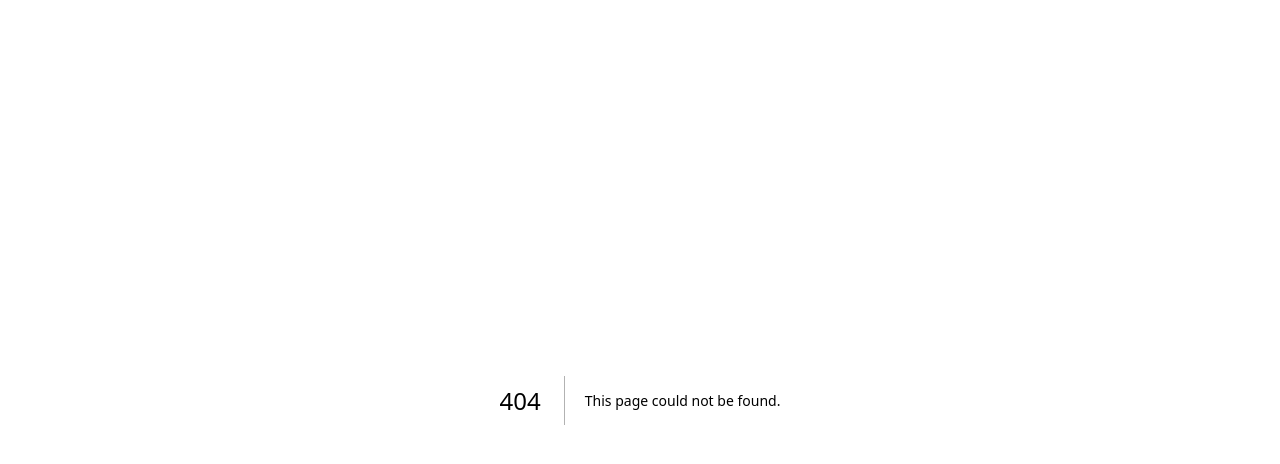
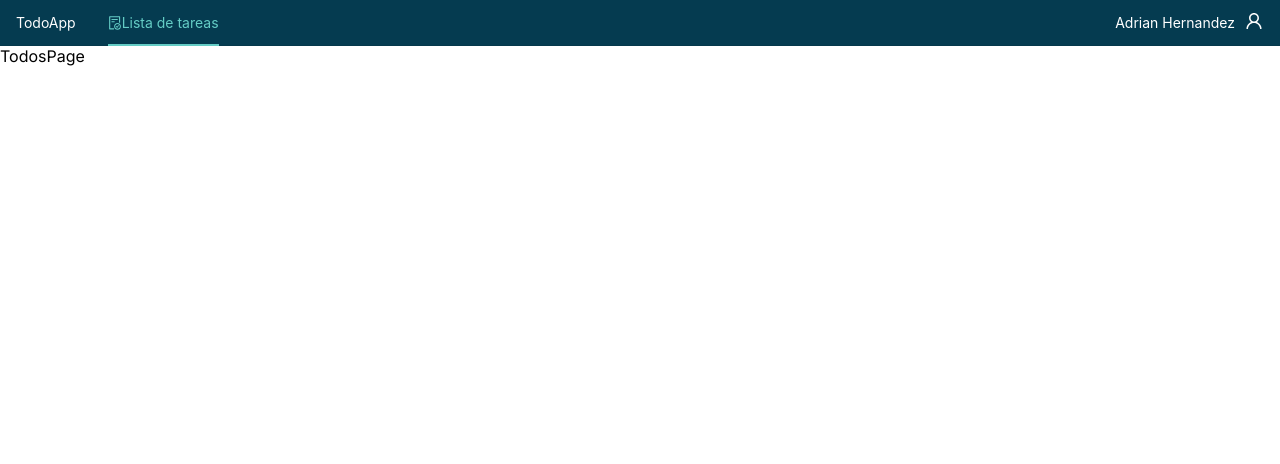
Before and after one commit to adrian1426/NextTS_TodosApp, a Next.js app: page /todos in a window 1280 px wide. Before the commit this address had no page. Shown: the top 464 px of the page. Built offline with nearby package versions, Linux system fonts and the light colour scheme.

Commit message:
ADD - design - Menu Layout

```diff
--- /dev/null
+++ b/src/app/todos/layout.tsx
@@ -0,0 +1,40 @@
+'use client';
+
+import type { MenuProps } from 'antd';
+import { FileDoneOutlined } from '@ant-design/icons';
+import AppLogo from "@/ui/AppLogo";
+import MenuHorizontal from "@/ui/menu/MenuHorizontal";
+import MenuItemLink from "@/ui/menu/MenuItemLink";
+import MenuItemUser from "@/ui/menu/MenuItemUser";
+
+export default function TodosLayout({ children }: { children: React.ReactNode }) {
+
+  const items: MenuProps['items'] = [
+    {
+      label: <AppLogo title='TodoApp' />,
+      key: 'todoApp',
+      disabled: true
+    },
+    {
+      label: (<MenuItemLink href="/todos" icon={<FileDoneOutlined />} label='Lista de tareas' />),
+      key: 'menutareas'
+    },
+    {
+      label: (<MenuItemUser name='Adrian Hernandez' />),
+      key: 'infoData',
+      style: {
+        position: "absolute",
+        right: 1
+      }
+    }
+  ];
+
+  return (
+    <div>
+      <MenuHorizontal items={items} />
+      <div>
+        {children}
+      </div>
+    </div>
+  )
+}
--- /dev/null
+++ b/src/app/todos/page.tsx
@@ -0,0 +1,9 @@
+const TodosPage = () => {
+  return (
+    <div>
+      TodosPage
+    </div>
+  );
+};
+
+export default TodosPage;
--- a/src/theme/themeConfig.ts
+++ b/src/theme/themeConfig.ts
@@ -1,11 +1,11 @@
 import type { ThemeConfig } from 'antd';
 
 const theme: ThemeConfig = {
-  // components: {
-  //   Button: {
-  //     colorPrimary: "#053B50"
-  //   }
-  // }
+  components: {
+    Menu: {
+      horizontalItemSelectedColor: "#64CCC5"
+    }
+  }
 };
 
 export default theme;
--- /dev/null
+++ b/src/ui/AppLogo.tsx
@@ -0,0 +1,15 @@
+interface AppLogoProps {
+  title: string
+}
+
+const AppLogo = (props: AppLogoProps) => {
+  const { title } = props;
+
+  return (
+    <div style={{ color: 'white' }}>
+      {title}
+    </div>
+  );
+};
+
+export default AppLogo;
--- /dev/null
+++ b/src/ui/menu/MenuHorizontal.tsx
@@ -0,0 +1,33 @@
+import React, { useState } from 'react';
+import type { MenuProps } from 'antd';
+import { Menu } from 'antd';
+
+interface MenuHorizontalProps {
+  items: MenuProps['items']
+}
+
+const MenuHorizontal = (props: MenuHorizontalProps) => {
+  const { items = [] } = props;
+
+  const [current, setCurrent] = useState(items[1]?.key?.toString() || 'menutareas');
+
+  const onClick: MenuProps['onClick'] = (e) => {
+    if (e.key !== "infoData") {
+      setCurrent(e.key);
+    }
+  };
+
+  return (
+    <Menu
+      style={{
+        backgroundColor: "#053B50"
+      }}
+      onClick={onClick}
+      selectedKeys={[current]}
+      mode="horizontal"
+      items={items}
+    />
+  );
+};
+
+export default MenuHorizontal;
--- /dev/null
+++ b/src/ui/menu/MenuItemLink.tsx
@@ -0,0 +1,22 @@
+import Link from "next/link";
+
+interface MenuItemLinkProps {
+  href: string,
+  icon?: React.ReactElement,
+  label: string
+}
+
+const MenuItemLink = (props: MenuItemLinkProps) => {
+  const { href, icon, label } = props;
+
+  return (
+    <Link href={href} style={{ color: "#64CCC5" }}>
+      <>
+        {icon}
+        {label}
+      </>
+    </Link>
+  );
+};
+
+export default MenuItemLink;
--- /dev/null
+++ b/src/ui/menu/MenuItemUser.tsx
@@ -0,0 +1,41 @@
+import { UserOutlined } from '@ant-design/icons';
+import type { MenuProps } from 'antd';
+import { Dropdown } from 'antd';
+import { LogoutOutlined } from '@ant-design/icons';
+
+interface MenuItemUserProps {
+  name?: string
+}
+
+const MenuItemUser = (props: MenuItemUserProps) => {
+  const { name } = props;
+
+  const items: MenuProps['items'] = [
+    {
+      key: '1',
+      label: <><LogoutOutlined /> Cerrar sesión</>,
+      onClick: () => console.log("Salgamos")
+    }
+  ];
+
+  return (
+    <Dropdown menu={{ items }}>
+      <div style={{ color: 'white' }}>
+        <label
+          style={{ marginRight: "10px" }}
+        >
+          {name}
+        </label>
+
+        <UserOutlined
+          style={{
+            fontSize: "18px",
+            fontWeight: "bold"
+          }}
+        />
+      </div>
+    </Dropdown>
+  );
+};
+
+export default MenuItemUser;
```
